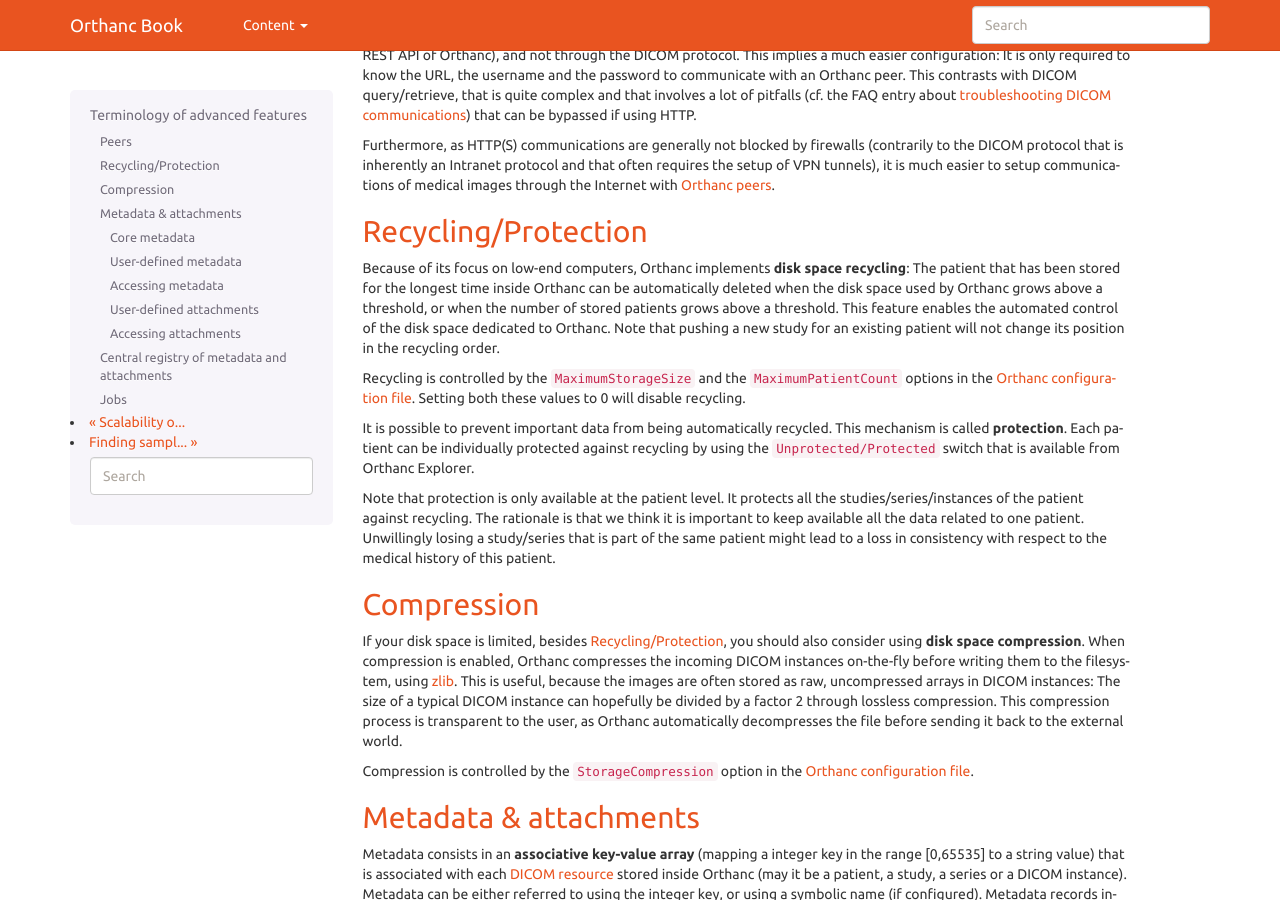
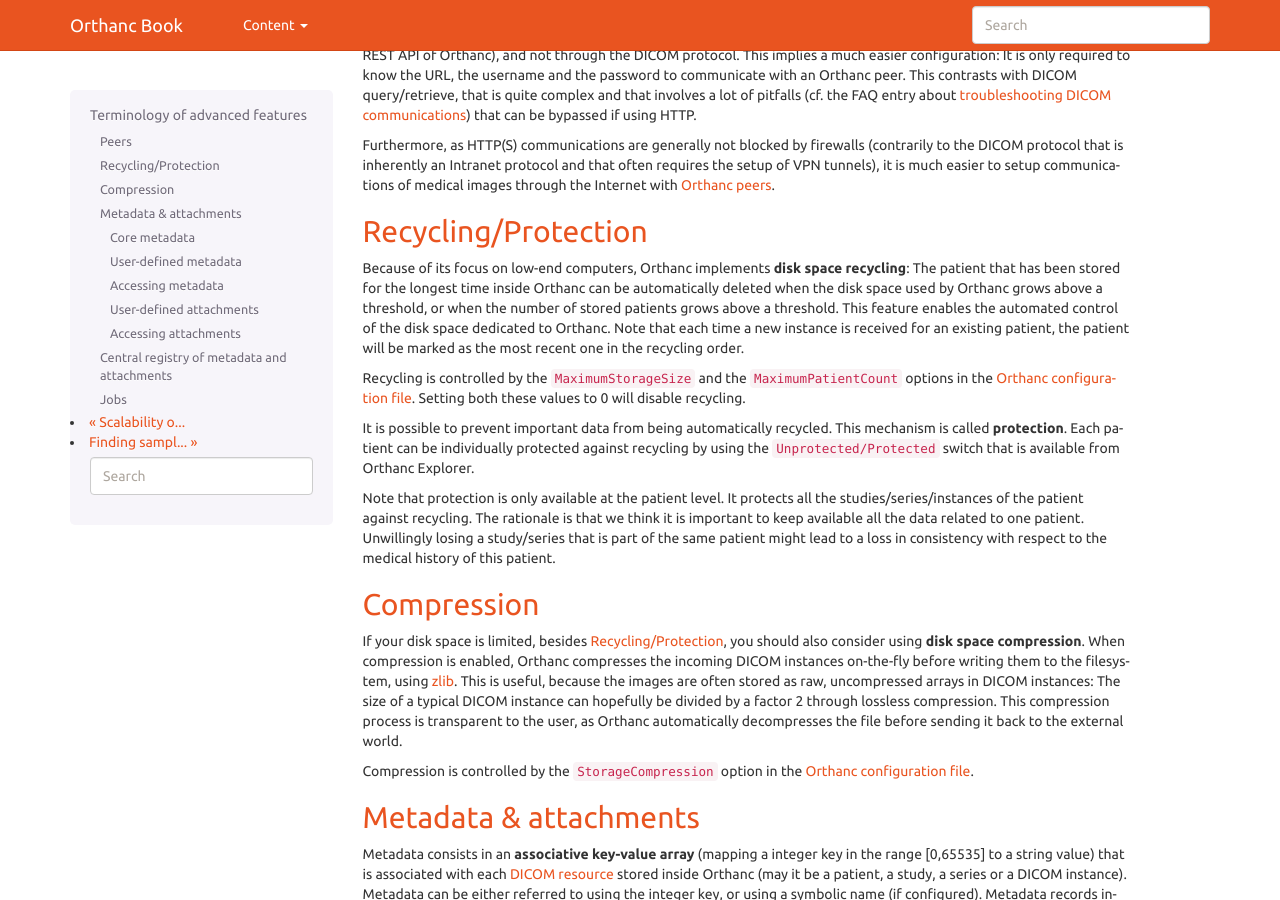
Before and after one commit to orthanc-mirrors/orthanc-book, a Sphinx documentation site: the page built from Sphinx/source/faq/features.rst, in a window 1280 px wide and 900 px high, scrolled down 496 px. Built offline with Sphinx 7.4.7, drawn with Linux system fonts in a browser that asks for light colours.

Commit message:
fix doc wrt recycling order

```diff
--- a/Sphinx/source/faq/features.rst
+++ b/Sphinx/source/faq/features.rst
@@ -38,9 +38,9 @@
 time inside Orthanc can be automatically deleted when the disk space
 used by Orthanc grows above a threshold, or when the number of stored
 patients grows above a threshold. This feature enables the automated
-control of the disk space dedicated to Orthanc.  Note that pushing a
-new study for an existing patient will not change its position in the
-recycling order.
+control of the disk space dedicated to Orthanc.  Note that each time
+a new instance is received for an existing patient, the patient will
+be marked as the most recent one in the recycling order.
 
 Recycling is controlled by the ``MaximumStorageSize`` and the
 ``MaximumPatientCount`` options in the :ref:`Orthanc configuration
```
